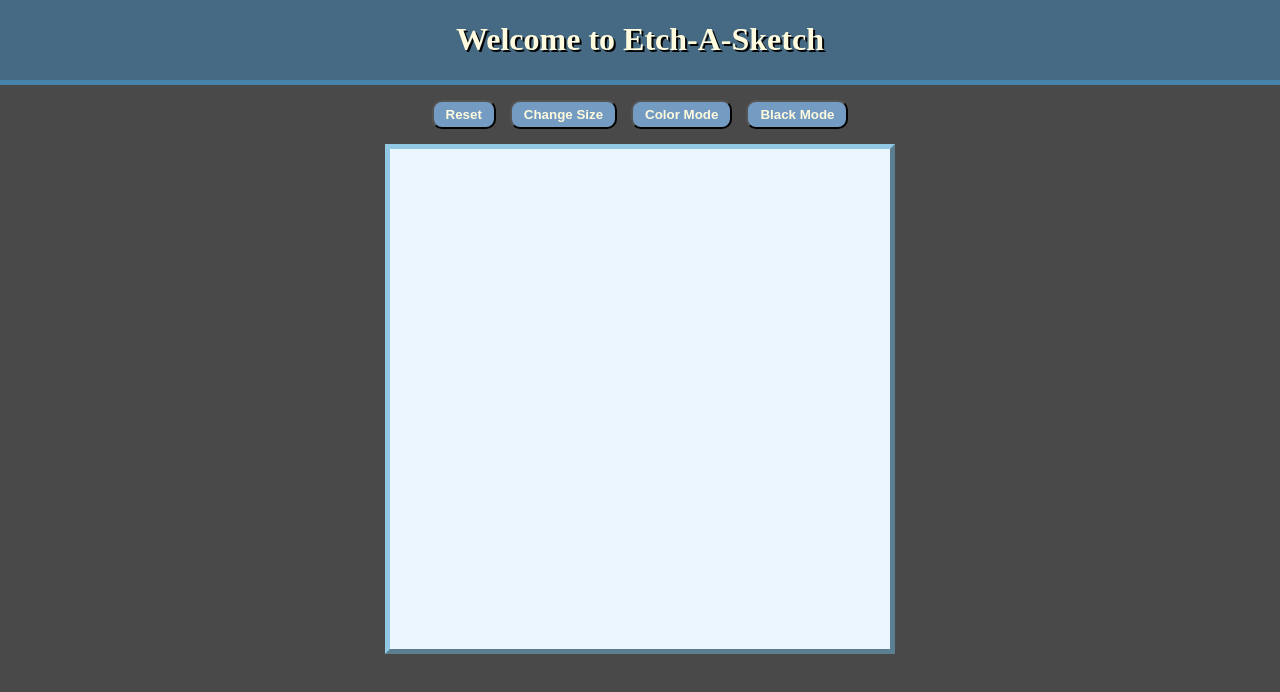
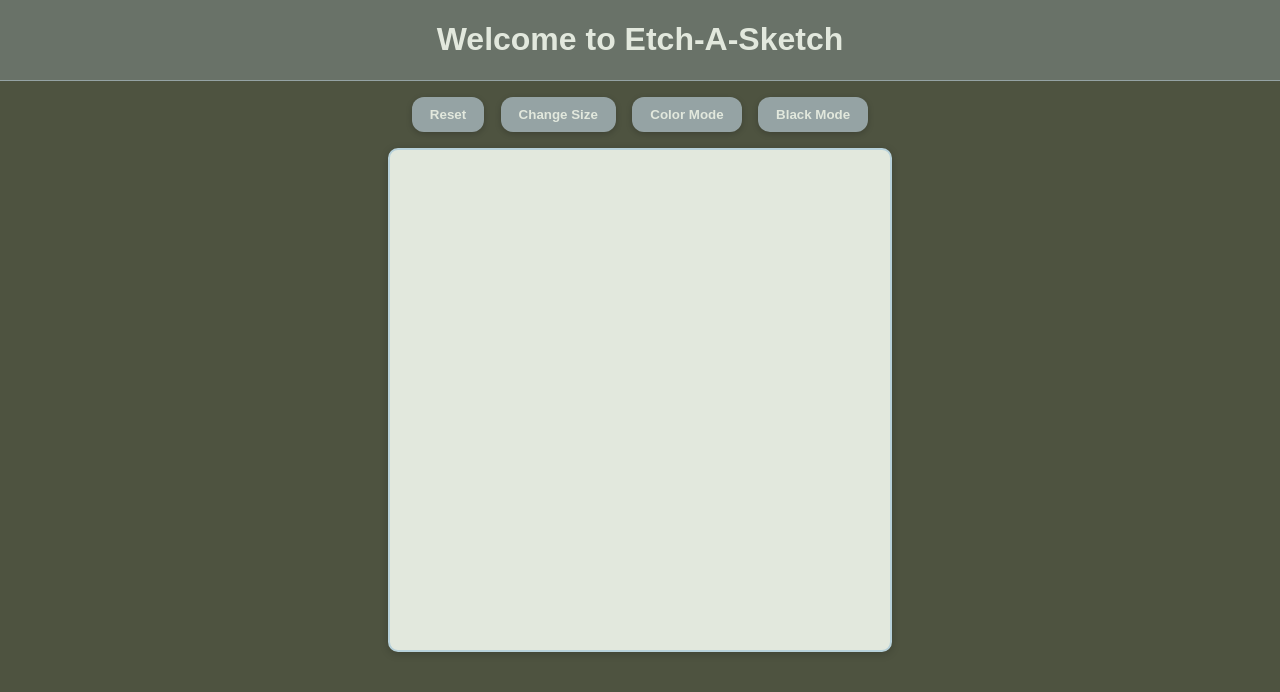
Before and after one commit to SrulyP/etch-a-sketch, a plain HTML site: page index.html in a window 1280 px wide. Drawn offline with Linux system fonts and the light colour scheme.

Commit message:
Change styling of buttons, of the grid, and add root colors

```diff
--- a/styles.css
+++ b/styles.css
@@ -1,25 +1,38 @@
+:root {
+    --ebony: #4e5340ff;
+    --ebony-2: #697268ff;
+    --cadet-gray: #95a3a4ff;
+    --columbia-blue: #b7d1daff;
+    --alabaster: #e2e8ddff;
+
+    --btn-bg: var(--cadet-gray);
+    --btn-text: var(--alabaster);
+    --btn-hover: var(--columbia-blue);
+    --btn-active: var(--ebony-2);
+    --btn-shadow: rgba(0, 0, 0, 0.2);
+}
+
 html, body {
     display: flex;
     flex: 1;
     flex-direction: column;
     margin: 0;
     padding: 0;
-    background-color: #494949;
+    background-color: var(--ebony);
+    font-family: "Montserrat", sans-serif;
 }
 
 header {
-    background-color: #466a83;
+    background-color: var(--ebony-2);
 }
 
 h1 {
     text-align: center;
-    color:#FFFBDE;
-    text-shadow: 2px 2px #040404;
+    color: var(--alabaster);
 }
 
-
 .container {
-    border-top: solid 5px #4682A9;
+    border-top: solid 1px var(--cadet-gray);
     align-items: center;
     display: flex;
     flex-direction: column;
@@ -27,33 +40,35 @@ h1 {
     gap: 10px;
 }
 
-
 .grid {
     display: flex;
     flex-wrap: wrap;
-    border: 5px outset #91C8E4;
+    border: 2px solid var(--columbia-blue);
+    border-radius: 10px;
     width: 500px;
     height: 500px;
-    background-color: rgb(236, 246, 255);
-
+    background-color: var(--alabaster);
+    box-shadow: 0 2px 8px var(--btn-shadow);
+    overflow: hidden;
 }
 
-
-Button {
-    padding: 5px 12px;
-	margin: 5px;
-	border-radius: 10px;
-	color: #FFFBDE;
-    background-color: #749BC2;
-	font-weight: bold;
+button {
+    padding: 10px 18px;
+    margin: 6px;
+    border-radius: 12px;
+    border: none;
+    color: var(--btn-text);
+    background-color: var(--btn-bg);
+    font-weight: 600;
+    cursor: pointer;
+    box-shadow: 0 2px 6px var(--btn-shadow);
+    transition: 0.2s ease;
 }
 
-
-Button:hover {
-	background-color: #91C8E4;
-	transition: 0.1s;
+button:hover {
+    background-color: var(--btn-hover);
 }
 
-Button:active {
-	background-color: #4682A9;
+button:active {
+    background-color: var(--btn-active);
 }
```
